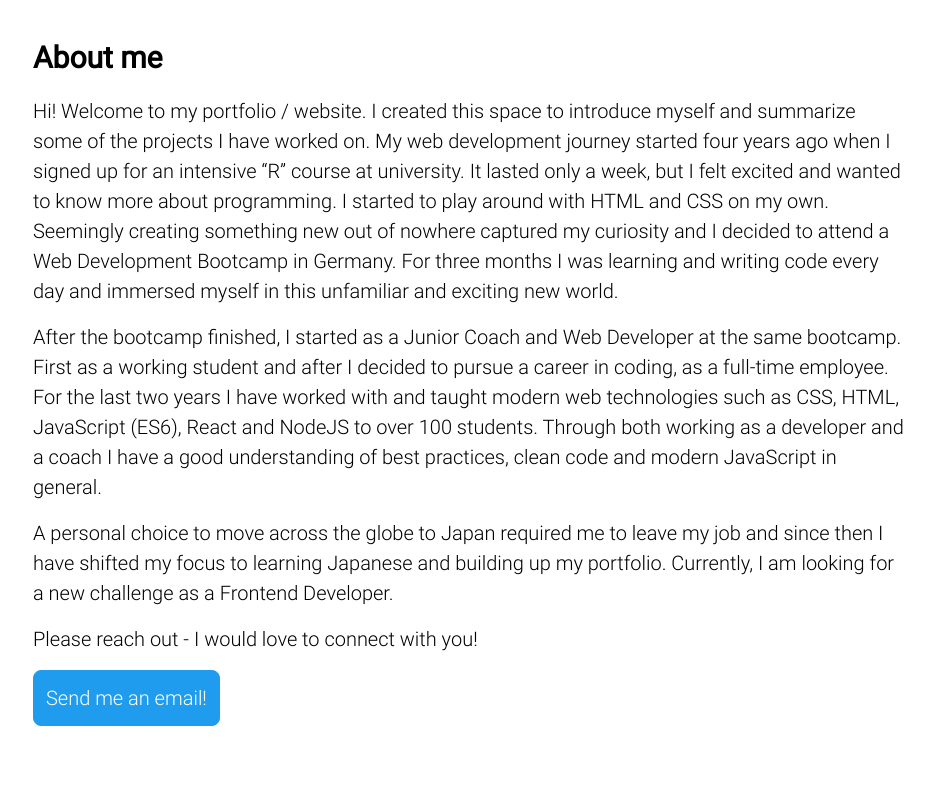
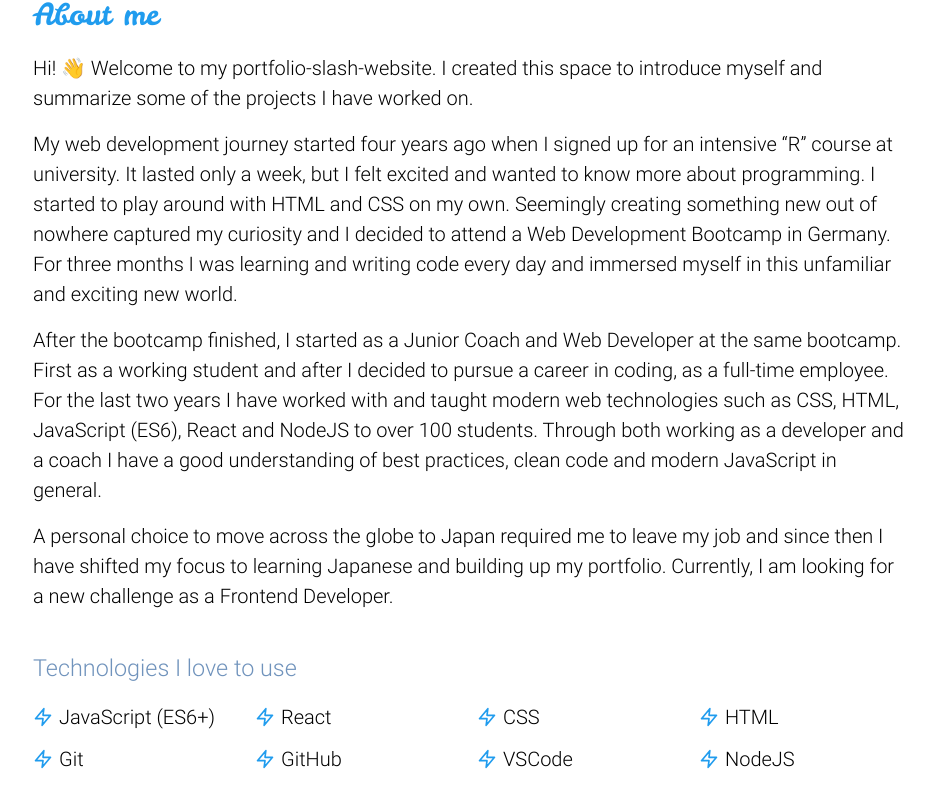
Before and after one commit to macfrei/portfolio, a React (Create React App) app: page / in a window 1280 px wide. Shown: the part 820-1610 px from the top of the page, without its empty margins (169-1103 px from the left). Built offline with nearby package versions, Linux system fonts and the light colour scheme.

Commit message:
Create TechStackList component

```diff
--- a/src/components/About.js
+++ b/src/components/About.js
@@ -1,15 +1,18 @@
 import styled from "styled-components";
 import LinkButton from "./LinkButton";
+import TechStackList from "./TechStackList";
 
 export default function About() {
   return (
     <AboutStyled id="about">
-      <h2>About me</h2>
+      <SubHeadline>About me</SubHeadline>
       <p>
-        Hi! Welcome to my portfolio / website. I created this space to introduce
-        myself and summarize some of the projects I have worked on. My web
-        development journey started four years ago when I signed up for an
-        intensive “R” course at university. It lasted only a week, but I felt
+        Hi! 👋 Welcome to my portfolio-slash-website. I created this space to
+        introduce myself and summarize some of the projects I have worked on.
+      </p>
+      <p>
+        My web development journey started four years ago when I signed up for
+        an intensive “R” course at university. It lasted only a week, but I felt
         excited and wanted to know more about programming. I started to play
         around with HTML and CSS on my own. Seemingly creating something new out
         of nowhere captured my curiosity and I decided to attend a Web
@@ -33,6 +36,7 @@ export default function About() {
         building up my portfolio. Currently, I am looking for a new challenge as
         a Frontend Developer.
       </p>
+      <TechStackList />
       <p>Please reach out - I would love to connect with you!</p>
       <LinkButton href="mailto:mariecarleen.koizumi@gmail.com">
         Send me an email!
@@ -46,11 +50,17 @@ const AboutStyled = styled.section`
   place-content: center;
   gap: 16px;
   padding: 12px;
-
-  height: 100vh;
+  min-height: 100vh;
+  scroll-margin-top: 100px;
 
   @media (max-width: 767px) {
-    scroll-margin-top: 100px;
     place-content: start;
+    margin-bottom: 80px;
   }
 `;
+
+const SubHeadline = styled.h2`
+  font-weight: 300;
+  color: var(--primary-blue);
+  font-family: var(--font-primary);
+`;
--- /dev/null
+++ b/src/components/TechStackList.js
@@ -0,0 +1,59 @@
+import styled from "styled-components";
+import { Zap } from "react-feather";
+
+const techStack = [
+  "JavaScript (ES6+)",
+  "React",
+  "CSS",
+  "HTML",
+  "Git",
+  "GitHub",
+  "VSCode",
+  "NodeJS",
+  "Jest",
+];
+
+export default function TechStackList() {
+  return (
+    <Section>
+      <SubHeadline>Technologies I love to use</SubHeadline>
+      <TechStack role="list">
+        {techStack.map((technology) => (
+          <ListItem key={technology}>
+            <Zap width="20" height="20" color="var(--primary-blue)" />
+            {technology}
+          </ListItem>
+        ))}
+      </TechStack>
+    </Section>
+  );
+}
+const Section = styled.section`
+  display: grid;
+  gap: 16px;
+  padding: 24px 0;
+`;
+
+const SubHeadline = styled.h3`
+  font-weight: 300;
+  color: var(--secondary-silver);
+`;
+
+const TechStack = styled.ul`
+  display: grid;
+  grid-template-columns: repeat(auto-fit, minmax(170px, 1fr));
+  gap: 12px;
+
+  list-style: none;
+  padding: 0;
+  margin: 0;
+`;
+
+const ListItem = styled.li`
+  display: flex;
+  align-items: center;
+
+  & svg {
+    margin-right: 6px;
+  }
+`;
```
